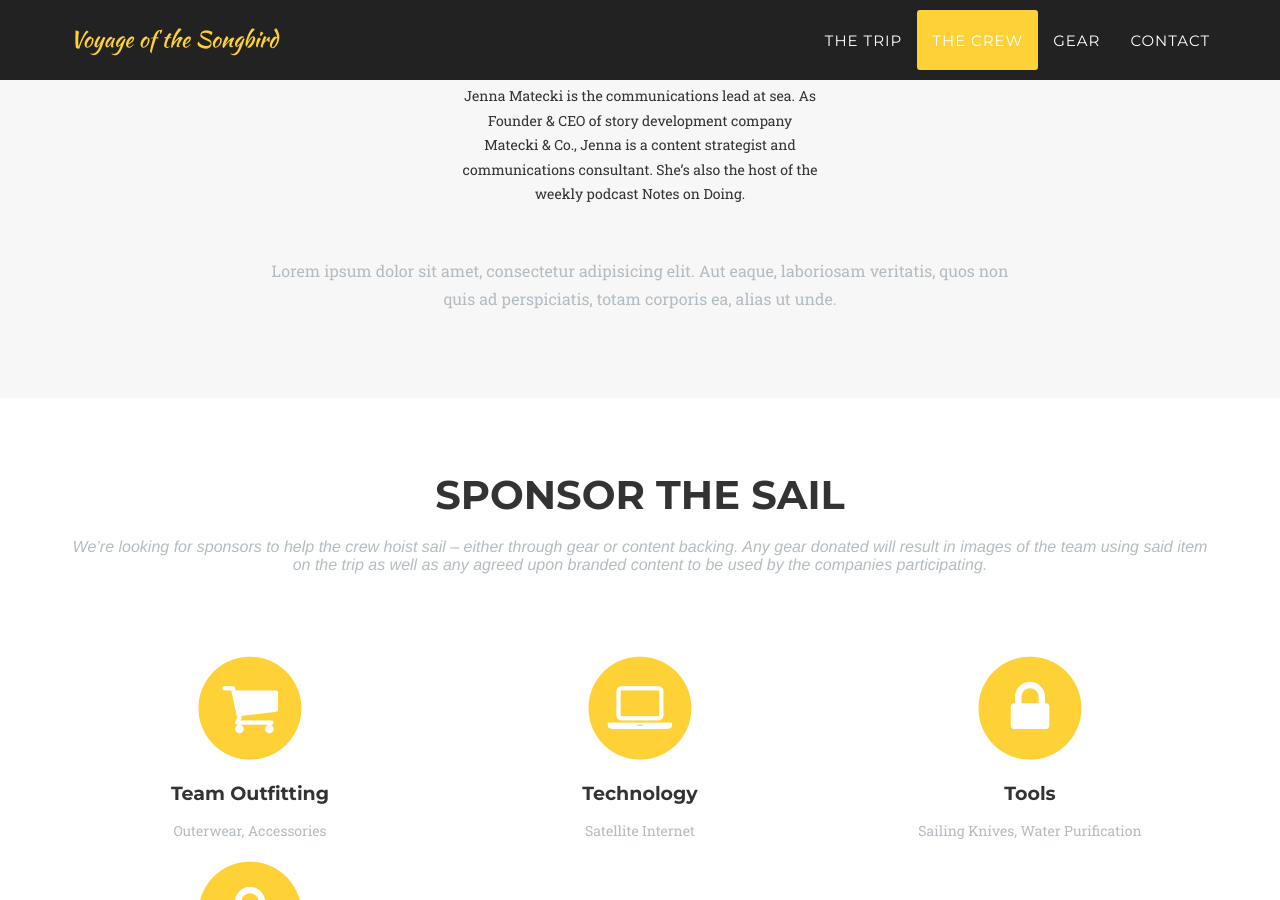
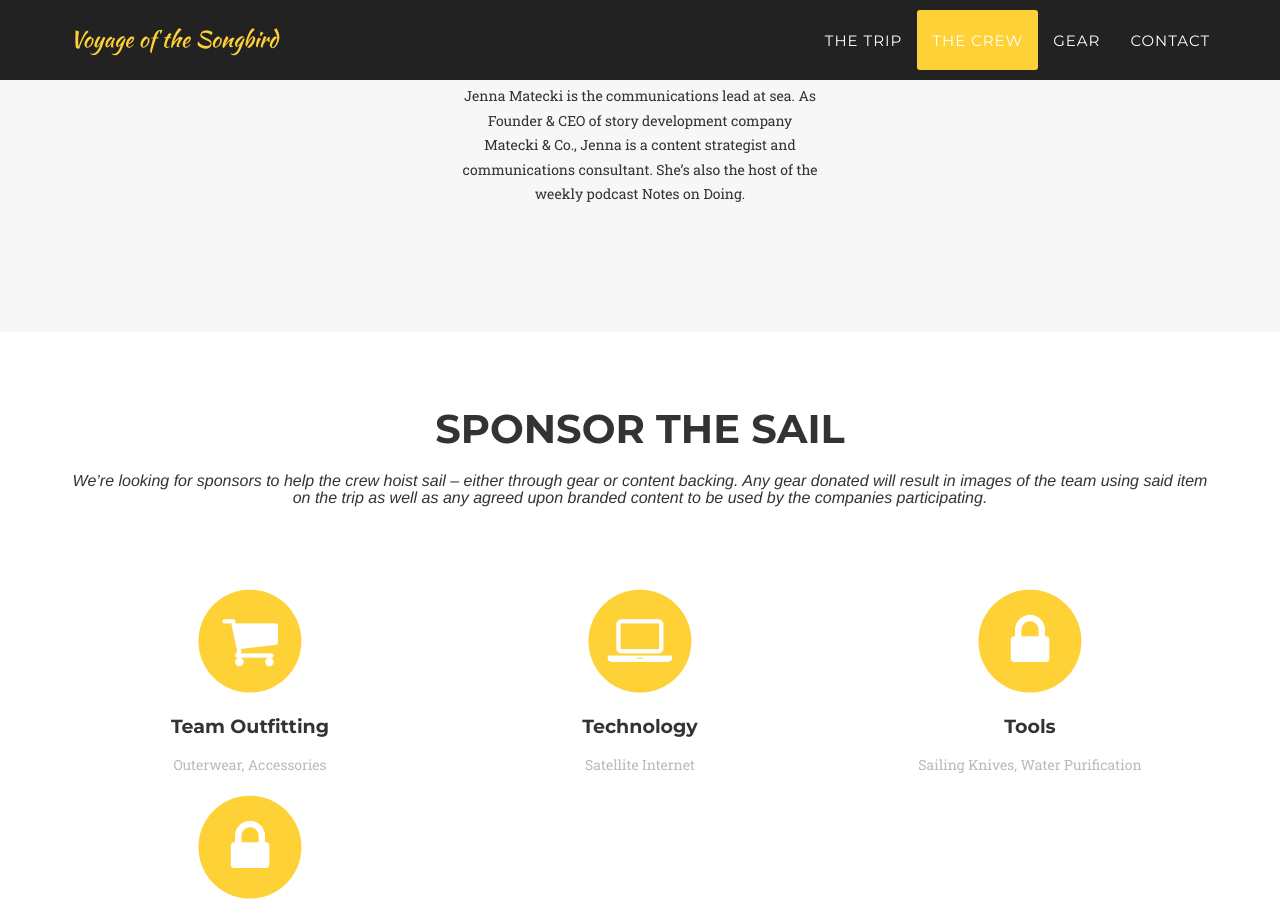
Before and after one commit to dafstone/songbird, a Jekyll site: the page built from index.html, in a window 1280 px wide and 900 px high, scrolled down 2101 px. Built offline with Jekyll 4.4.1, drawn with Linux system fonts in a browser that asks for light colours; some web fonts are replaced; some of the changed text lies outside the part shown.

Commit message:
remove greek

```diff
--- a/_includes/crew.html
+++ b/_includes/crew.html
@@ -4,7 +4,7 @@
     <div class="row">
       <div class="col-lg-12 text-center">
         <h2 class="section-heading">The Crew</h2>
-        <h3 class="section-subheading text-muted">Lorem ipsum dolor sit amet consectetur.</h3>
+        <h3 class="section-subheading text-muted">Our wonderful crew to sail the ocean blue.</h3>
       </div>
     </div>
     <div class="row">
@@ -19,10 +19,5 @@
       </div>
       {% endfor %}
     </div>
-    <div class="row">
-      <div class="col-lg-8 col-lg-offset-2 text-center">
-        <p class="large text-muted">Lorem ipsum dolor sit amet, consectetur adipisicing elit. Aut eaque, laboriosam veritatis, quos non quis ad perspiciatis, totam corporis ea, alias ut unde.</p>
-      </div>
-    </div>
   </div>
 </section>
--- a/_includes/gear.html
+++ b/_includes/gear.html
@@ -4,7 +4,7 @@
             <div class="row">
                 <div class="col-lg-12 text-center">
                     <h2 class="section-heading">Sponsor the Sail</h2>
-                    <h3 class="section-subheading text-muted">We’re looking for sponsors to help the crew hoist sail – either through gear or content backing.  Any gear donated will result in images of the team using said item on the trip as well as any agreed upon branded content to be used by the companies participating.</h3>
+                    <h3 class="section-subheading">We’re looking for sponsors to help the crew hoist sail – either through gear or content backing.  Any gear donated will result in images of the team using said item on the trip as well as any agreed upon branded content to be used by the companies participating.</h3>
                 </div>
             </div>
             <div class="row text-center">
```
